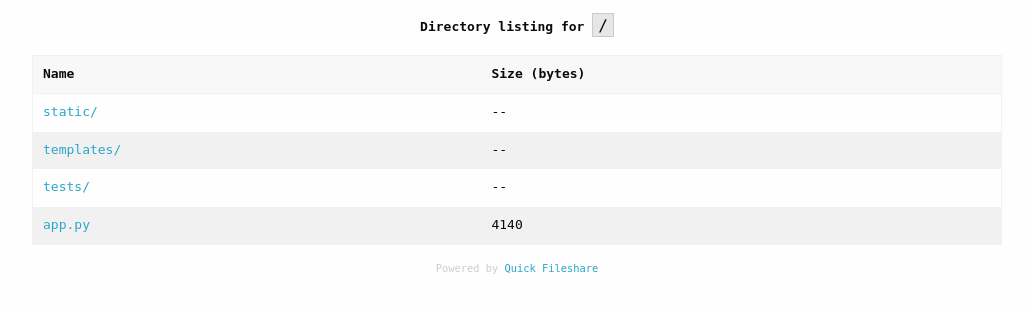
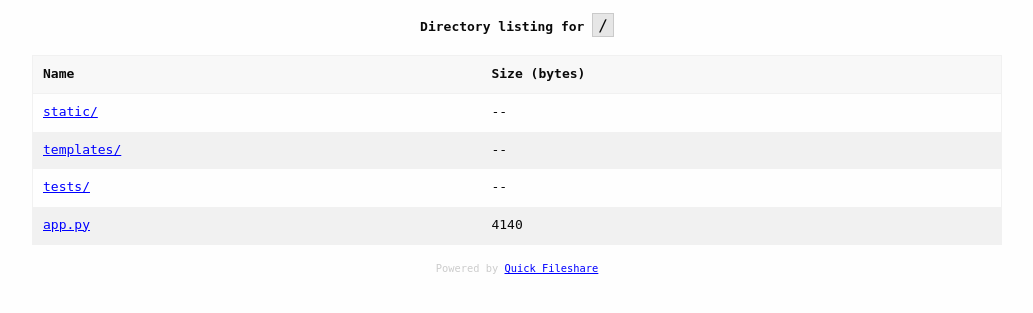
Before and after one commit to shuhaowu/quick-fileshare, a Flask app: page /files/ in a window 1280 px wide. Shown: the top 313 px of the page, without its empty margins (123-1156 px from the left). Run offline with Flask 2, Linux system fonts and the light colour scheme.

Commit message:
More contrast

```diff
--- a/quick_fileshare/static/css/app.css
+++ b/quick_fileshare/static/css/app.css
@@ -16,6 +16,15 @@ body {
   font-family: monospace;
 }
 
+a {
+  text-decoration: underline !important;
+  color: blue;
+}
+
+a:hover {
+  color: #000077;
+}
+
 a.delete {
   color: red;
 }
```
